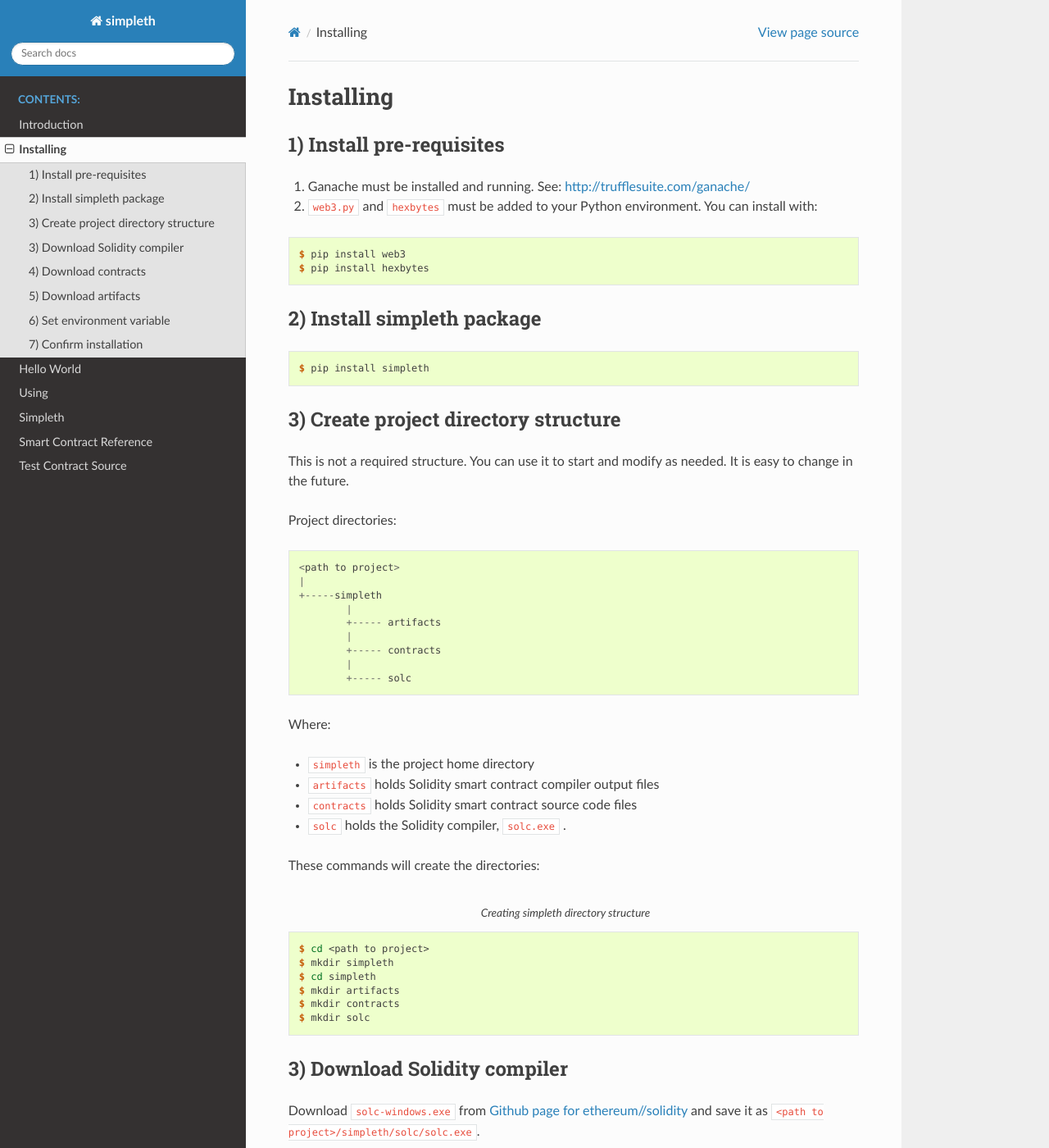
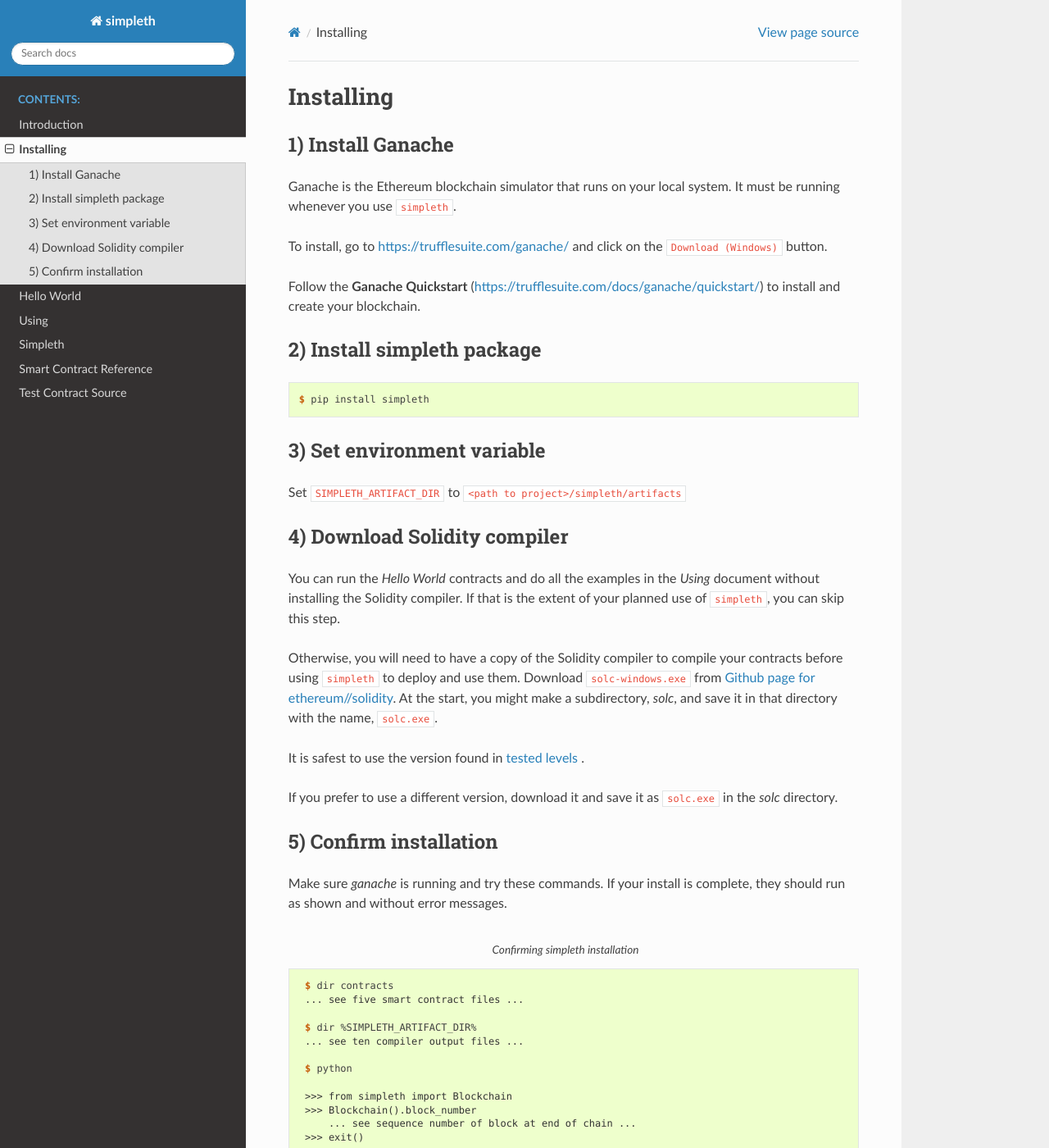
Before and after one commit to snewell4/simpleth, a Sphinx documentation site: the page built from docs/source/installing.rst, in a window 1280 px wide and 1400 px high. Shown: the whole window at 82% size. Built offline with Sphinx 7.4.7 and the Read the Docs theme 2.0.0, drawn with Linux system fonts in a browser that asks for light colours; some of the changed text lies outside the part shown.

Commit message:
setup.py - New version number - Fix install_requires from web3.py to web3
__init__.py
- Change from empty to doing an import of all classes
- PyCharm was complaining about my docstring example
  imports saying the imports weren't in __init__.py.

upload.bat
- Add change directory to SIMPLETH home before runnin
  the builds.

installing.rst
- Rewrite based on latest packaging.

```diff
--- a/docs/source/installing.rst
+++ b/docs/source/installing.rst
@@ -1,17 +1,17 @@
 Installing
 ==========
 
-1) Install pre-requisites
-*************************
+1) Install Ganache
+******************
+Ganache is the Ethereum blockchain simulator that runs on your
+local system. It must be running whenever you use ``simpleth``.
 
-#.  Ganache must be installed and running. See: http://trufflesuite.com/ganache/
-#.  ``web3.py`` and ``hexbytes`` must be added to your Python environment.
-    You can install with:
+To install, go to https://trufflesuite.com/ganache/ and click on
+the ``Download (Windows)`` button.
 
-.. code-block:: shell-session
-
-   $ pip install web3
-   $ pip install hexbytes
+Follow the **Ganache Quickstart**
+(https://trufflesuite.com/docs/ganache/quickstart/)
+to install and create your blockchain.
 
 
 2) Install simpleth package
@@ -22,48 +22,25 @@
    $ pip install simpleth
 
 
-3) Create project directory structure
-*************************************
-This is not a required structure. You can use it to start and modify
-as needed. It is easy to change in the future.
-
-Project directories::
-
-    <path to project>
-    |
-    +-----simpleth
-            |
-            +----- artifacts
-            |
-            +----- contracts
-            |
-            +----- solc
-
-Where:
-
-- ``simpleth`` is the project home directory
-- ``artifacts`` holds Solidity smart contract compiler output files
-- ``contracts`` holds Solidity smart contract source code files
-- ``solc`` holds the Solidity compiler, ``solc.exe`` .
-
-These commands will create the directories:
-
-.. code-block:: shell-session
-   :caption: Creating simpleth directory structure
-
-   $ cd <path to project>
-   $ mkdir simpleth
-   $ cd simpleth
-   $ mkdir artifacts
-   $ mkdir contracts
-   $ mkdir solc
+3) Set environment variable
+***************************
+Set ``SIMPLETH_ARTIFACT_DIR`` to ``<path to project>/simpleth/artifacts``
 
 
-3) Download Solidity compiler
+4) Download Solidity compiler
 *****************************
+You can run the `Hello World` contracts and do all the examples in the
+`Using` document without installing the Solidity compiler.
+If that is the extent of your planned use of ``simpleth``, you can
+skip this step.
+
+Otherwise, you will need to have a copy of the Solidity compiler
+to compile your contracts before using ``simpleth`` to deploy and
+use them.
 Download ``solc-windows.exe`` from
-`Github page for ethereum//solidity <https://github.com/ethereum/solidity/releases>`_
-and save it as ``<path to project>/simpleth/solc/solc.exe``.
+`Github page for ethereum//solidity <https://github.com/ethereum/solidity/releases>`_.
+At the start, you might make a subdirectory, `solc`, and save it in that
+directory with the name, ``solc.exe``.
 
 It is safest to use the version found in
 :ref:`tested levels <sw_levels_label>` .
@@ -72,54 +49,42 @@
 it and save it as ``solc.exe`` in the `solc` directory.
 
 
-4) Download contracts
-*********************
-Download the five smart contract Solidity source code files to the ``contracts``
-directory.
-
-The files are:
-
-- HelloWorld1.sol
-- HelloWorld2.sol
-- HelloWorld3.sol
-- HelloWorld4.sol
-- Test.sol
-
-
-5) Download artifacts
-*********************
-Download the ten compiler output files to the ``artifacts`` directory.
-
-There are two for each of the five contracts. One is suffixed with, `.abi`,
-and the other with, `.bin`.
-
-
-6) Set environment variable
-***************************
-Set ``SIMPLETH_ARTIFACT_DIR`` to ``<path to project>/simpleth/artifacts``
-
-
-7) Confirm installation
+5) Confirm installation
 ***********************
-These commands should run as shown and without error messages.
+Make sure `ganache` is running and try these commands.
+If your install is complete, they should run as shown and
+without error messages.
 
 .. code-block:: shell-session
    :caption: Confirming simpleth installation
 
+    $ dir contracts
+    ... see five smart contract files ...
 
     $ dir %SIMPLETH_ARTIFACT_DIR%
-    ... *see the 10 compiler output files* ...
-
-    $ dir %SIMPLETH_SOLC_DIR%\\solc.exe
-    ... *see solc.exe* ...
+    ... see ten compiler output files ...
 
     $ python
 
-    >>> import simpleth
+    >>> from simpleth import Blockchain
+    >>> Blockchain().block_number
+        ... see sequence number of block at end of chain ...
     >>> exit()
 
-    $ compile.py
-    usage: compile.py [-h] [-c COMPILER] [-O OPTIONS] [-o OUT_DIR] contract [contract ...]
-    compile.py: error: the following arguments are required: contract
+    $ solc\solc --version
+    ... see the compiler version number ...
+
+.. note::
+
+    The **contract files**:
+
+        - HelloWorld1.sol
+        - HelloWorld2.sol
+        - HelloWorld3.sol
+        - HelloWorld4.sol
+        - Test.sol
+
+    There are two **compiler output files** for each of the five contracts.
+    One is suffixed with, `.abi`, and the other with, `.bin`.
 
 **Congratulations!** ``simpleth`` is ready for use.
```
Also changed, not shown: 6 other files.
